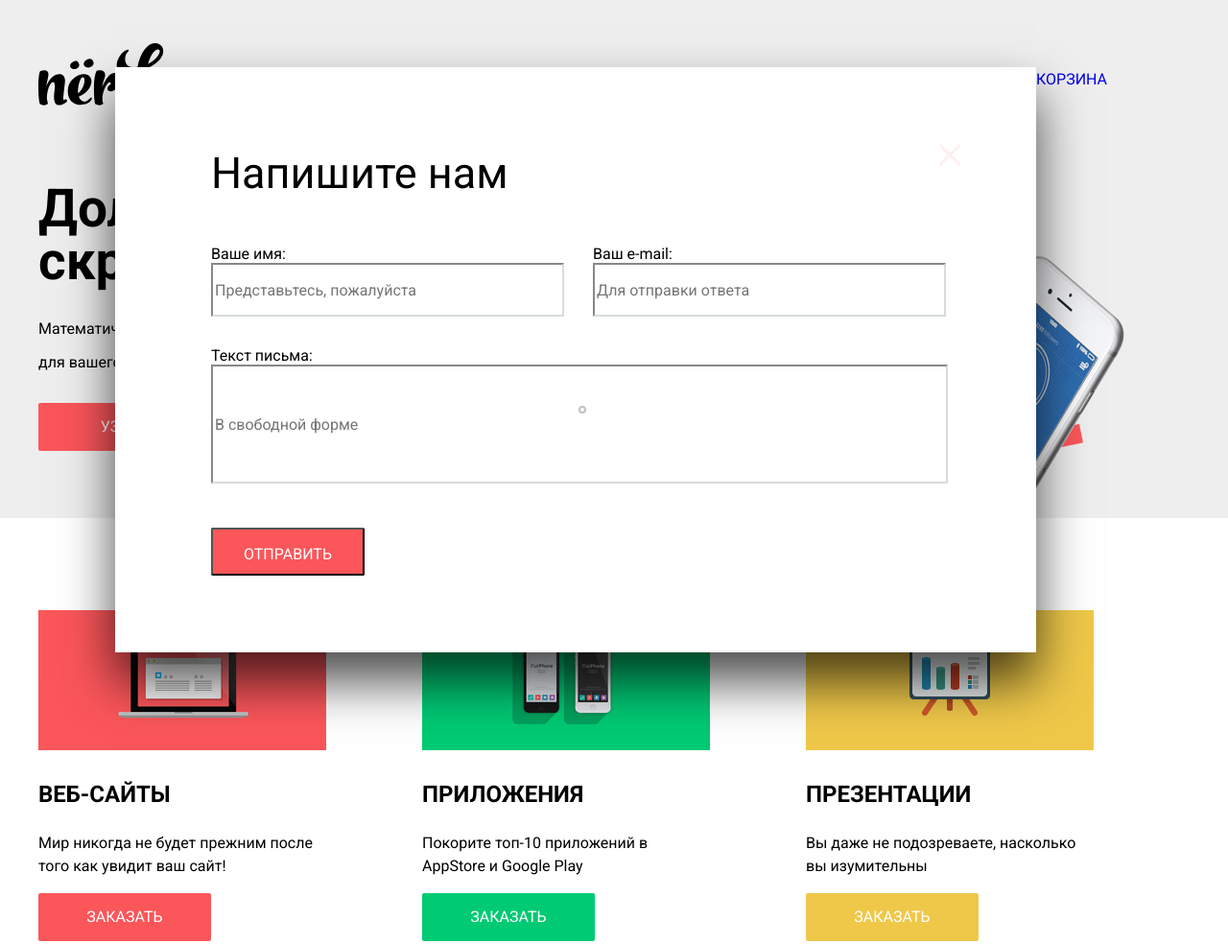
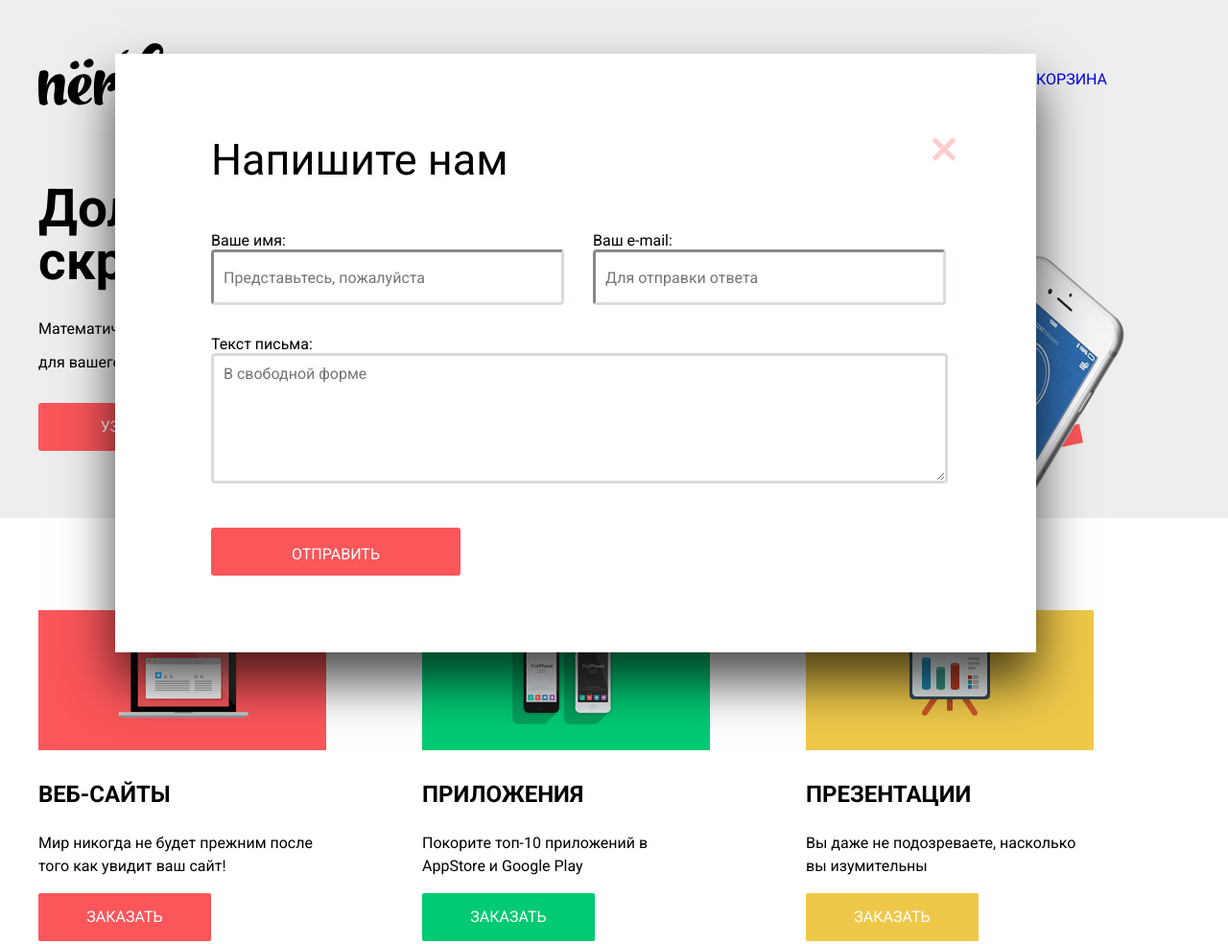
Before and after one commit to MuratN/Nerds, a plain HTML site: page index.html in a window 1280 px wide. Shown: the top 984 px of the page at 96% size. Drawn offline with Linux system fonts and the light colour scheme.

Commit message:
slider-madal-corrected

```diff
--- a/index.html
+++ b/index.html
@@ -191,7 +191,7 @@
             </p>
             <p class="writetous-item writetous-text">
                 <label for="user-text">Текст письма:</label>
-               <input class="writetous-text" id="user-text" type="text" name="text" placeholder="В свободной форме">
+                <textarea class="writetous-text" id="user-text" name="text" placeholder="В свободной форме"></textarea>
             </p>
         </form>
         <button class="button modal-button">Отправить</button>
--- a/style.css
+++ b/style.css
@@ -181,12 +181,11 @@ overflow: hidden;
 .features b {
     font-size: 55px;
     line-height: 55px;
-    font-weight: 560;
-    background-color: #eeeeee;
+    font-weight: 600;
     color: #000000;
 }
 
-.features p{
+.features p {
     width: 460px;
 }
 
@@ -344,7 +343,7 @@ overflow: hidden;
     text-transform: uppercase;
 
     background-color: #fb565a;
-    border-radius: 2px;
+    border-radius: 3px;
 }
 
 .button:hover {
@@ -521,6 +520,7 @@ overflow: hidden;
 
     bottom: 120px;
     left: calc(50% - 520px);
+    z-index: 10;
 }
 
 .modal-writetous h2 {
@@ -546,30 +546,44 @@ overflow: hidden;
 }
 
 .writetous-item input {
-    width: 360px;
+    width: 350px;
     height: 50px;
+    padding-left: 10px;
     border-color: #d7dcde;
     color: #d3d3d3;
+    border-radius: 4px;
+    border-width: 3px;
 }
 
-.writetous-text input {
-    width: 760px;
+.writetous-text textarea {
+    width: 750px;
     height: 118px;
+    padding-top: 10px;
+    padding-left: 10px;
+    border-color: #d7dcde;
+    color: #d3d3d3;
+    border-radius: 4px;
+    border-width: 3px;
 }
 
 .writetous-item input:hover {
     border-color: #b4b9bb;
-    color: #a8a8a8;
+    border-radius: 4px;
 }
 
 .writetous-item input:focus {
     border-color: #ffffff;
-    color: #ffffff;
+    border-radius: 4px;
 }
 
-input:invalid {
-    border-color: #e74246;
-    color: #e74246;
+.writetous-item textarea:hover {
+    border-color: #b4b9bb;
+    border-radius: 4px;
+}
+
+.writetous-item textarea:focus {
+    border-color: #ffffff;
+    border-radius: 4px;
 }
 
 .modal-close {
@@ -584,7 +598,7 @@ input:invalid {
 
     background-color: transparent;
     border: 0;
-    opacity: 30%;
+    outline: 0;
 
     cursor: pointer;
 }
@@ -594,11 +608,11 @@ input:invalid {
   content: "";
 
   position: absolute;
-  top: 10px;
-  right: -5px;
+  top: 17px;
+  right: 1px;
 
   width: 30px;
-  height: 3px;
+  height: 5px;
 
   background-color: #fecccd;
 }
@@ -629,4 +643,7 @@ input:invalid {
 .modal-button {
     margin-left: 100px;
     margin-bottom: 80px;
+    width: 260px;
+    overflow: hidden;
+    border-color: transparent;
 }
```
Lines whose indentation alone changed are shown as unchanged.
